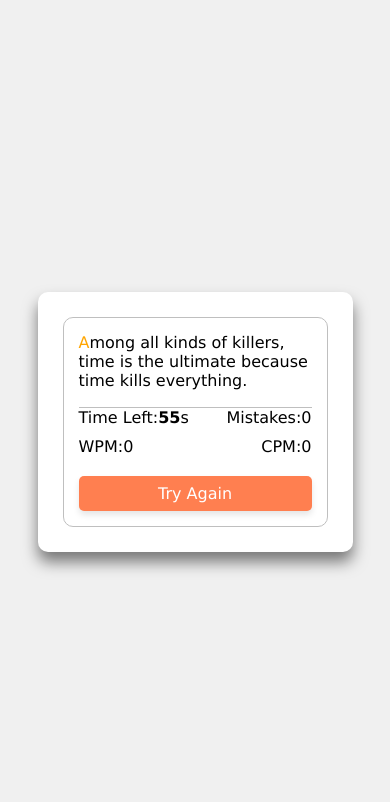
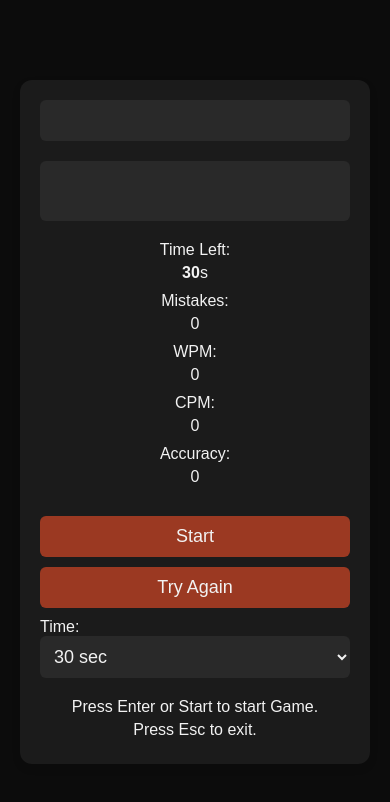
Before and after one commit to Ojha-kaustubh/Typing-Speed, a plain HTML site: page index.html in a window 390 px wide. Drawn offline with Linux system fonts and the light colour scheme.

Commit message:
implemented features of starting and reseting game on keystrocks and provide better statistic.

```diff
--- a/index.html
+++ b/index.html
@@ -18,7 +18,7 @@
           <ul class="result-details">
             <li class="time">
               <p>Time Left:</p>
-              <span><b>60</b>s</span>
+              <span><b></b>s</span>
             </li>
             <li class="mistake">
               <p>Mistakes:</p>
@@ -32,9 +32,25 @@
               <p>CPM:</p>
               <span>0</span>
             </li>
+            <li class="accuracy">
+              <p>Accuracy:</p>
+              <span>0</span>
+            </li>
           </ul>
-          <button>Try Again</button>
+          <button id="start-btn">Start</button>
+          <button id="try-again-btn">Try Again</button>
+          <label>Time:</label>
+          <select value="30" id="set-time" class="set-time">
+            <option value="10">10 sec</option>
+            <option value="30" selected>30 sec</option>
+            <option value="60">60 sec</option>
+            <option value="120">120 sec</option>
+          </select>
         </div>
+      </div>
+      <div class="info">
+        <p>Press Enter or Start to start Game.</p>
+        <p>Press Esc to exit.</p>
       </div>
     </div>
     <script src="script.js"></script>
--- a/script.js
+++ b/script.js
@@ -1,10 +1,12 @@
 const typingText = document.querySelector(".typing-text p");
 const input = document.querySelector(".wrapper .input-field");
 const time = document.querySelector(".time span b");
-const mistakes = document.querySelector(".mistake span");
+const mistakes = document.querySelector(".mistake span ");
 const wpm = document.querySelector(".wpm span");
 const cpm = document.querySelector(".cpm span");
-const btn = document.querySelector("button");
+const accuracyEl = document.querySelector(".accuracy span");
+const tryAgainBtn = document.querySelector("#try-again-btn");
+const setTimeEl = document.querySelector("#set-time");
 
 function loadParagraph() {
   const paragraphs = [
@@ -25,73 +27,110 @@ function loadParagraph() {
     typingText.innerHTML += `<span>${char}</span>`;
   }
 
-
-  const firstSpan = document.querySelectorAll('span')[0];
+  const firstSpan = document.querySelectorAll("span")[0];
   if (firstSpan) {
-    firstSpan.classList.add('active');
+    firstSpan.classList.add("active");
   }
-
-document.addEventListener('keydown',()=>input.focus());
-document.addEventListener("click",()=>{
-    input.focus()})
 }
 
-input.addEventListener('input', initTyping);
+document.addEventListener("keydown", () => input.focus());
 
 let timer;
-const maxTime = 60;
+let maxTime = 30;
 let leftTime = maxTime;
 let charIndex = 0;
 let isTyping = false;
 let mistakeCount = 0;
 let correctChars = 0;
 let totalChars = 0;
+let accuracy = 0;
+
+//updating max time
+
+setTimeEl.addEventListener("change", (e) => {
+  maxTime = e.target.value;
+  time.textContent = maxTime;
+});
+time.textContent = maxTime;
+
+// starting game
+
+function startGame() {
+  loadParagraph();
+  reset();
+  startTimer();
+}
+
+document.querySelector("#start-btn").addEventListener("click", startGame);
+
+document.addEventListener("keydown", (e) => {
+  if (e.code === "Escape") {
+    reset();
+  }
+  if (e.code === "Enter") startGame();
+});
+
+//
+
+input.addEventListener("input", initTyping);
 
 function initTyping() {
-  const char = typingText.querySelectorAll('span');
+  if (!isTyping) {
+    isTyping = true;
+  }
+
+  console.log(maxTime);
+  const char = Array.from(typingText.querySelectorAll("span"));
   const typedItem = input.value.charAt(charIndex);
 
   if (charIndex < char.length && leftTime > 0) {
-    if (char[charIndex].innerHTML === typedItem) {
-      char[charIndex].classList.add('correct');
-      // correctChars++;
-
+    if (char[charIndex].textContent === typedItem) {
+      char[charIndex].classList.add("correct");
+      correctChars++;
     } else {
-      char[charIndex].classList.add('incorrect');
+      char[charIndex].classList.add("incorrect");
       mistakeCount++;
-      mistakes.innerHTML = mistakeCount;
     }
 
     charIndex++;
-    // totalChars++;
+    totalChars++;
   } else {
     clearInterval(timer);
-
 
     const correctWords = correctChars / 5;
     const wpmValue = (correctWords / (maxTime / 60)).toFixed(2);
     const cpmValue = ((correctChars / maxTime) * 60).toFixed(2);
+    const accuracy = ((correctChars / totalChars) * 100).toFixed(2);
 
+    mistakes.textContent = mistakeCount;
     wpm.innerHTML = wpmValue;
-    cpm.innerHTML = cpmValue;
+    cpm.textContent = cpmValue;
+    accuracyEl.textContent = `${accuracy}%`;
   }
 }
 
-btn.addEventListener('click', tryAgain);
+tryAgainBtn.addEventListener("click", () => {
+  reset();
+  startGame();
+});
 
-function tryAgain() {
-  loadParagraph();
+function reset() {
+  input.value = "";
   clearInterval(timer);
   charIndex = 0;
   mistakeCount = 0;
   correctChars = 0;
   totalChars = 0;
-  mistakes.innerHTML = 0;
-  wpm.innerHTML = 0;
-  cpm.innerHTML = 0;
-  time.innerHTML = maxTime;
-
-  startTimer();
+  accuracy = 0;
+  isTyping = false;
+  mistakes.textContent = 0;
+  wpm.textContent = 0;
+  cpm.textContent = 0;
+  time.textContent = maxTime;
+  accuracyEl.textContent = "0%";
+  typingText.querySelectorAll("span").forEach((span) => {
+    span.classList.remove("correct", "incorrect", "active");
+  });
 }
 
 function startTimer() {
@@ -105,6 +144,3 @@ function startTimer() {
     }
   }, 1000);
 }
-
-loadParagraph();
-startTimer();
--- a/style.css
+++ b/style.css
@@ -1,139 +1,133 @@
-/* Global reset and base styles */
+/* CSS Reset */
 * {
   margin: 0;
   padding: 0;
   box-sizing: border-box;
-    font-family: Verdana, Geneva, Tahoma, sans-serif;
 }
 
 body {
+  font-family: Arial, sans-serif;
+  background-color: #0C0C0C;
+  color: #F2F2F2;
+  display: flex;
+  justify-content: center;
+  align-items: center;
   min-height: 100vh;
-    display: flex;
   padding: 20px;
-    align-items: center;
-    justify-content: center;
-    background-color: #f0f0f0; /* Updated background color */
 }
 
 .wrapper {
-    max-width: 100%;
-    width: 770px;
-    padding: 35px;
-    background-color: #ffffff; /* White background */
-    border-radius: 10px;
-    box-shadow: 0 10px 15px rgba(0, 0, 0, 0.5);
+  background-color: #1B1B1B;
+  border-radius: 12px;
+  box-shadow: 0 4px 8px rgba(0, 0, 0, 0.1);
+  padding: 20px;
+  width: 100%;
+  max-width: 600px;
+}
+
+.input-field {
+  width: 100%;
+  padding: 10px;
+  margin-bottom: 20px;
+  border: none;
+  border-radius: 6px;
+  font-size: 18px;
+  background-color: #292929;
+  color: #F2F2F2;
+}
+
+.input-field:focus {
+  outline: none;
+  border: 2px solid #F2613F;
 }
 
 .content-box {
-    padding: 20px;
-    border-radius: 10px;
-    border: 1px solid #bfbfbf;
+  margin-bottom: 20px;
 }
 
-  .input-field {
-    position: absolute;
-    opacity: 0;
-    z-index: -99;
+.typing-text {
+  margin-bottom: 20px;
 }
 
-  .content {
-    margin-top: 17px;
+.typing-text p {
   display: flex;
   flex-wrap: wrap;
-    gap: 20px; /* Added gap between flex items */
-    align-items: center;
-    justify-content: space-between;
-    border-top: 1px solid #bfbfbf;
+  background-color: #292929;
+  padding: 10px;
+  border-radius: 6px;
+  min-height: 60px;
+}
+
+.typing-text p span {
+  font-size: 18px;
+  margin-right: 2px;
+}
+
+.typing-text p span.correct {
+  color: #4CAF50;
+}
+
+.typing-text p span.incorrect {
+  color: #F2613F;
 }
 
 .result-details {
+  list-style-type: none;
   display: flex;
-    flex-wrap: wrap;
-    gap: 10px; /* Added gap between flex items */
-    align-items: center;
   justify-content: space-between;
-    width: calc(100% - 140px);
+  margin-bottom: 20px;
 }
 
 .result-details li {
-    display: flex;
-    align-items: center;
-    list-style: none;
+  text-align: center;
 }
 
-  .content button {
-    width: 105px;
-    padding: 8px 0;
-    font-size: 16px;
-    color: #ffffff; /* White text color */
-    background-color: #ff7f50; /* Coral button color */
-    border: none;
-    border-radius: 5px;
-    cursor: pointer;
-    outline: none;
-    transition: background-color 0.3s ease;
-    box-shadow: 0 4px 6px rgba(0, 0, 0, 0.1);
+.result-details li p {
+  margin-bottom: 5px;
 }
 
-  .content button:hover {
-    background-color: #ff6347; /* Lighter shade of coral on hover */
+#start-btn, #try-again-btn {
+  width: 100%;
+  padding: 10px;
+  border: none;
+  border-radius: 6px;
+  font-size: 18px;
+  background-color: #9B3922;
+  color: #F2F2F2;
+  cursor: pointer;
+  margin-bottom: 10px;
 }
 
-  .content button:active {
-    transform: scale(0.97);
+#set-time {
+  width: 100%;
+  padding: 10px;
+  border: none;
+  border-radius: 6px;
+  font-size: 18px;
+  background-color: #292929;
+  color: #F2F2F2;
 }
 
-  .typing-text p span {
-    position: relative;
+#start-btn:hover, #try-again-btn:hover {
+  background-color: #F2613F;
 }
 
-  .typing-text p span.active {
-    color: orange;
+.info {
+  text-align: center;
 }
 
-  .typing-text p span.correct {
-    color: green;
+.info p {
+  margin-bottom: 5px;
 }
 
-  .typing-text p span.incorrect {
-    color: red;
-    background: #ffc0cb;
-    border-radius: 4px;
-    outline: 1px solid #fff;
+/* Responsive Design */
+@media (max-width: 600px) {
+  .result-details {
+    flex-direction: column;
+    align-items: center;
   }
 
-  ::selection {
-    color: #fff;
-    background: #ff7f50; /* Matching button color for selection */
-  }
-
-  /* Responsive design */
-  @media (max-width: 1024px) {
-    .wrapper {
-      width: 90%;
-      max-width: 100%;
+  .result-details li {
+    margin-bottom: 10px;
   }
 }
-
-  @media (max-width: 768px) {
-    .wrapper {
-      padding: 25px;
-    }
-
-    .content-box {
-      padding: 15px;
-    }
-
-    .content {
-      flex-direction: column;
-      align-items: stretch;
-    }
-
-    .result-details {
-      width: 100%;
-    }
-
-    .content button {
-      width: 100%;
-    }
-  }
```
Lines whose indentation alone changed are shown as unchanged.
